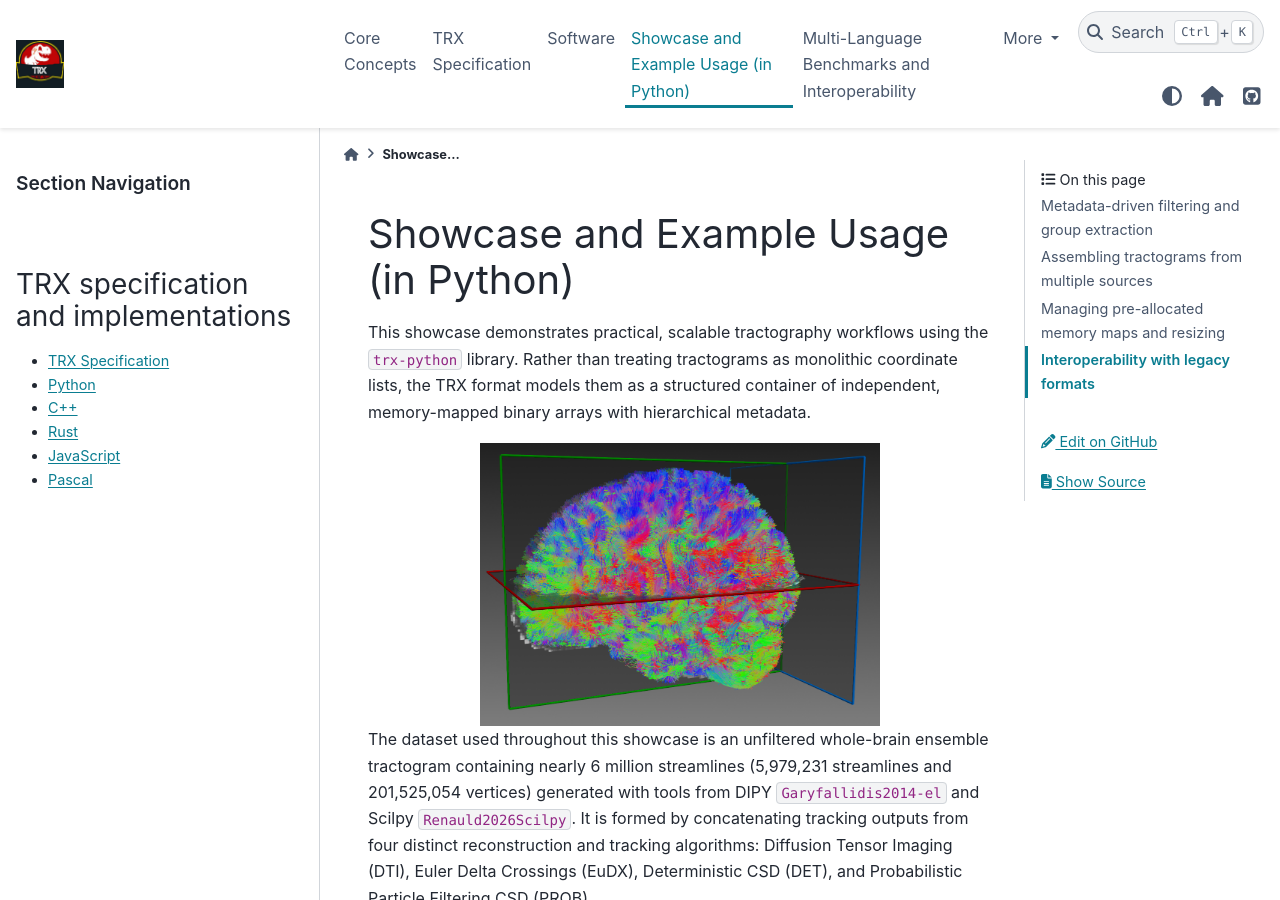
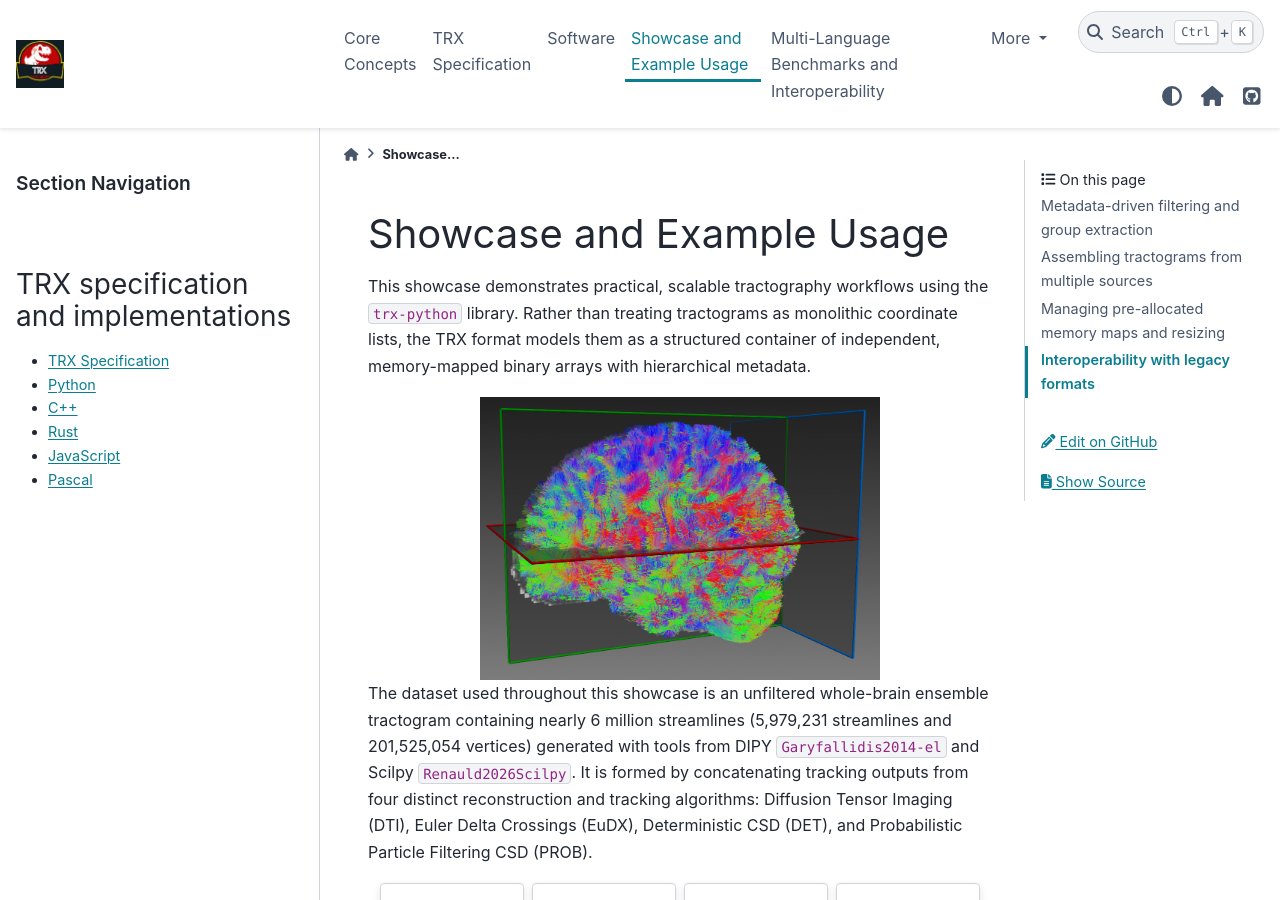
Before and after one commit to tee-ar-ex/tee-ar-ex.github.io, a Sphinx documentation site: the page built from source/showcase.md, in a window 1280 px wide and 900 px high. Built offline with Sphinx 7.4.7 and the PyData theme 0.15.4, drawn with Linux system fonts in a browser that asks for light colours; cross-references to code outside the pages are shown as plain code.

```diff
--- a/source/_templates/implementation-links.html
+++ b/source/_templates/implementation-links.html
@@ -1,7 +1,7 @@
 <div class="sidebar-implementation-links">
   <h3>TRX specification and implementations</h3>
   <ul>
-    <li><a href="https://github.com/tee-ar-ex/trx-spec">TRX Specification</a></li>
+    <li><a href="https://tee-ar-ex.github.io/trx-spec">TRX Specification</a></li>
     <li><a href="https://tee-ar-ex.github.io/trx-python">Python</a></li>
     <li><a href="https://tee-ar-ex.github.io/trx-cpp">C++</a></li>
     <li><a href="https://tee-ar-ex.github.io/trx-rs">Rust</a></li>
--- a/source/showcase.md
+++ b/source/showcase.md
@@ -3,7 +3,7 @@ bibliography:
   - references.bib
 ---
 
-# Showcase and Example Usage (in Python)
+# Showcase and Example Usage
 
 This showcase demonstrates practical, scalable tractography workflows using the
 `trx-python` library. Rather than treating tractograms
```
